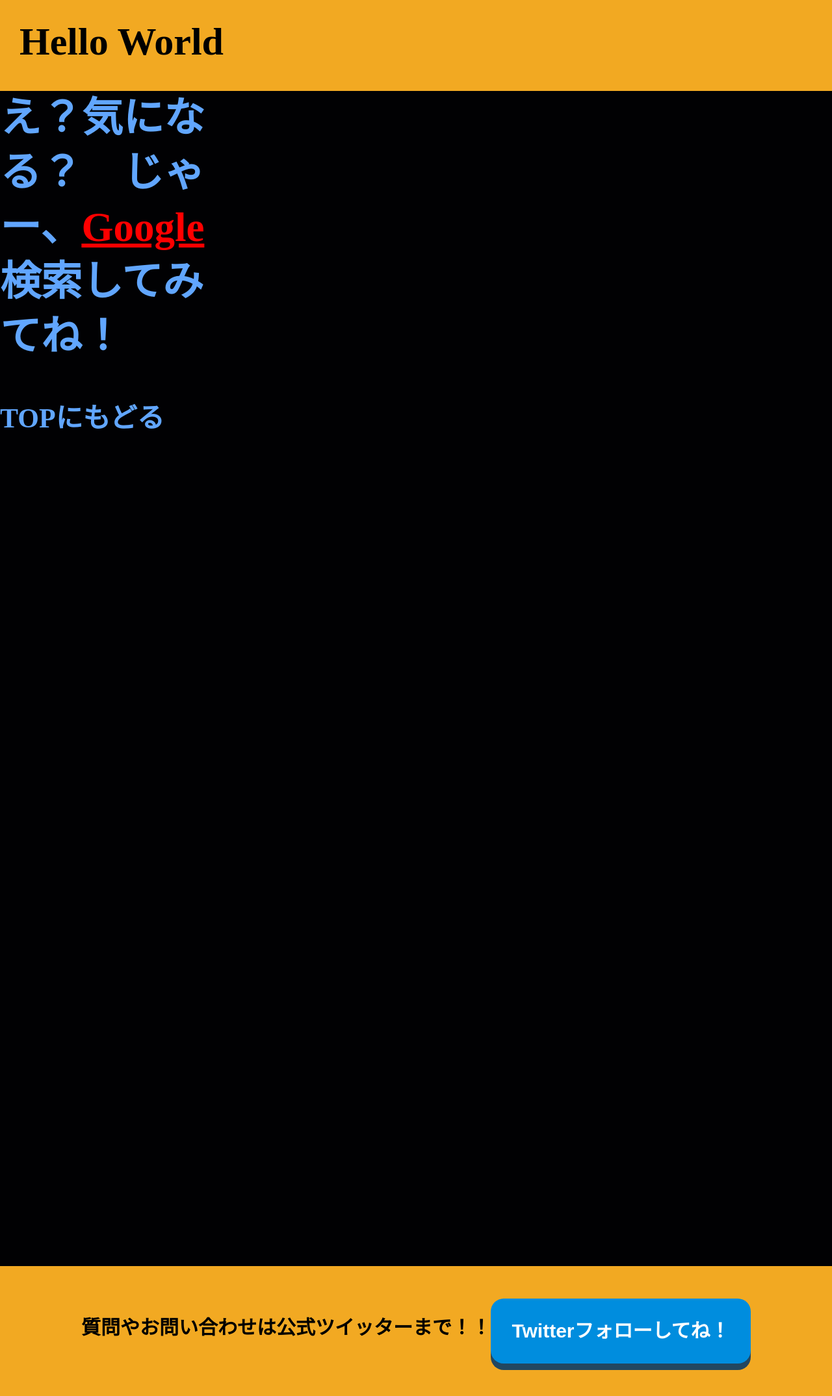
After one commit to ata-misaki/Hello-World, a Flask app: template templates/contents.html in a window 1280 px wide. The commit adds this page. Shown: the whole page at 65% size. Run offline with Flask 2, Linux system fonts and the light colour scheme; the template is opened without the code that fills it, so the values that code supplies are empty.

Commit message:
first_contents_commit

```diff
--- a/app.py
+++ b/app.py
@@ -149,6 +149,10 @@ def logout():
     session.pop('user_id',None)
     return redirect("login")
 
+@app.route("/contents")
+def contents():
+    return render_template("contents.html")
+
 @app.errorhandler(404)
 def not_found(code):
     return "ページないですよ"
--- a/static/css/style.css
+++ b/static/css/style.css
@@ -72,3 +72,38 @@ footer p {
   }
   .twitter:hover {
     background-color: #1397D8;
+  }
+
+.contents_base {
+    top: 0px;
+    left: 0px;
+    width: 1280px;
+    height: 1809px;
+    background: #010103 0% 0% no-repeat padding-box;
+    opacity: 1;
+}
+
+.fixed_word{
+    text-align: left;
+    font: normal normal bold 42px/84px A-OTF Futo Go B101 Pr6N;
+    letter-spacing: 0px;
+    color: #61A6FF;
+
+}
+
+.fixed_base {
+    top: 0px;
+    left: 640px;
+    width: 336px;
+    height: 64px;
+
+}
+
+.top_return{
+
+
+}
+
+a {
+    color:red;
+}
--- /dev/null
+++ b/templates/contents.html
@@ -0,0 +1,13 @@
+{% extends "base.html" %}
+{% block content %}
+<!-- ここから -->
+<div class="contents_base">
+    <div class="fixed_word fixed_base">
+        <h2>え？気になる？　じゃー、<a href="https://www.google.com/">Google</a>検索してみてね！</h2>
+
+        <p class="top_return">TOPにもどる</p>
+    </div>
+
+</div>
+<!-- ここまで -->
+{% endblock %}
```
